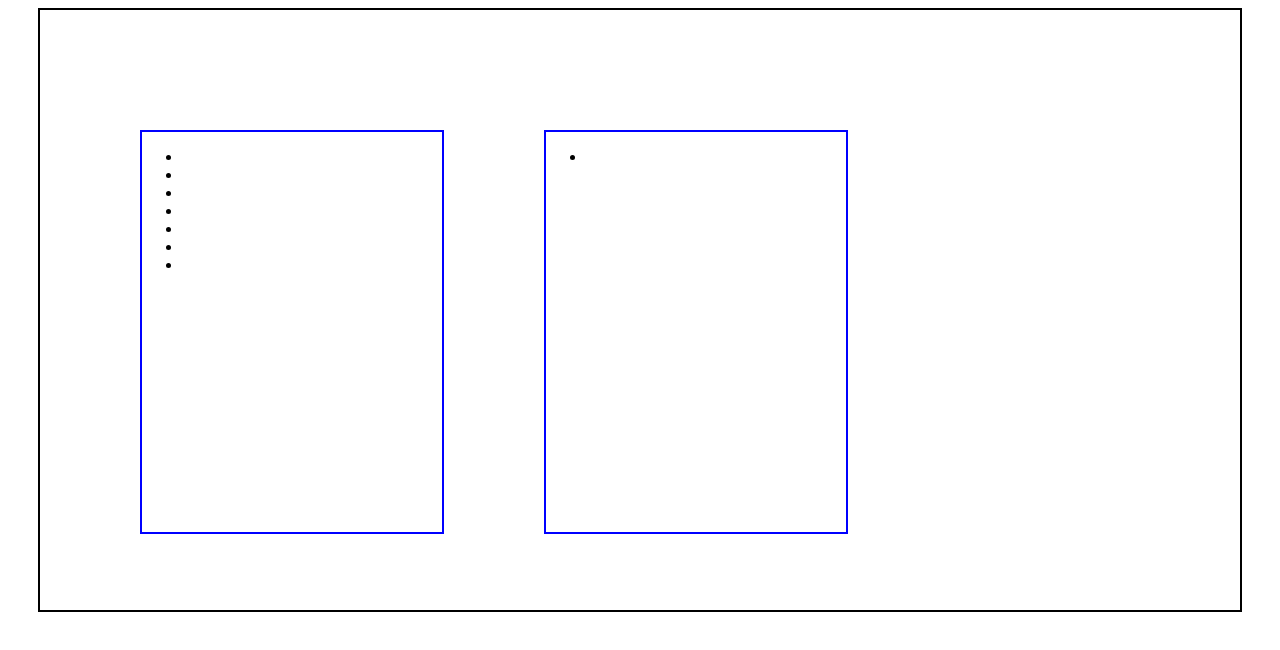
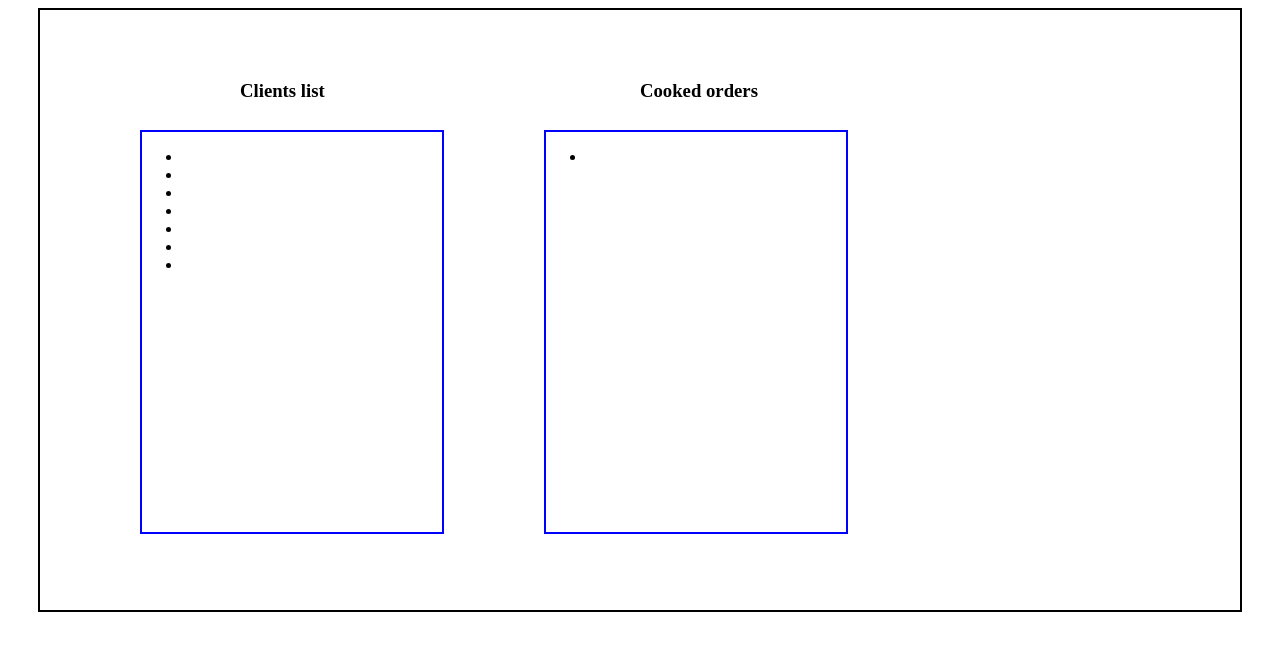
Before and after one commit to nemisqe/pizza-delivery-app, a website built with webpack: page index.html in a window 1280 px wide. Built offline with nearby package versions, Linux system fonts and the light colour scheme.

Commit message:
clients and orders UI were added

```diff
--- a/UI.js
+++ b/UI.js
@@ -1,4 +1,6 @@
 let wrapper = document.querySelector('.wrapper');
+
+/////////////////CLIENTS BLOCK////////////////////////
 
 let clients = document.createElement('div');
 clients.className = 'clients';
@@ -14,7 +16,7 @@ setInterval(() => {
     clientsList.appendChild(clientsListItem);
 }, 1000);
 
-//////////////////////////////////////////
+///////////////////ORDERS BLOCK///////////////////////
 
 let chiefs = document.createElement('div');
 chiefs.className = 'chiefs';
@@ -29,3 +31,15 @@ setInterval(() => {
     chiefsListItem.className = 'chiefs-list__item';
     chiefsList.appendChild(chiefsListItem);
 }, 5000);
+
+//////////////////TITLES////////////////////////
+
+let ordersTitle = document.createElement('h3');
+ordersTitle.className = 'orders-title';
+ordersTitle.textContent = 'Cooked orders';
+wrapper.appendChild(ordersTitle);
+
+let clientsTitle = document.createElement('h3');
+clientsTitle.className = 'clients-title';
+clientsTitle.textContent = 'Clients list';
+wrapper.appendChild(clientsTitle);
--- a/css/style.css
+++ b/css/style.css
@@ -34,3 +34,15 @@
     height: 350px;
     overflow-y: scroll;
 }
+
+.orders-title {
+    position: absolute;
+    margin-left: 600px;
+    margin-top: 70px;
+}
+
+.clients-title {
+    position: absolute;
+    margin-left: 200px;
+    margin-top: 70px;
+}
--- a/menu.js
+++ b/menu.js
@@ -4,7 +4,8 @@ const inherit = require('./inherit.js');
 
 const Menu = inherit(EventEmitter, {
 	getRandomPizza: function() {
-	var pizzaMenu = [
+
+	let pizzaMenu = [
 	'Margherita',
 	'Marinara',
 	'Frutti di Mare',
@@ -12,7 +13,8 @@ const Menu = inherit(EventEmitter, {
 	'ШКОЛЬНАЯ',
 	'Эхо войны'
 	];
-	var getRndPizza = Math.floor(Math.random()* pizzaMenu.length);
+
+	let getRndPizza = Math.floor(Math.random()* pizzaMenu.length);
 
 	return randomPizza = pizzaMenu[getRndPizza];
 	}
```
